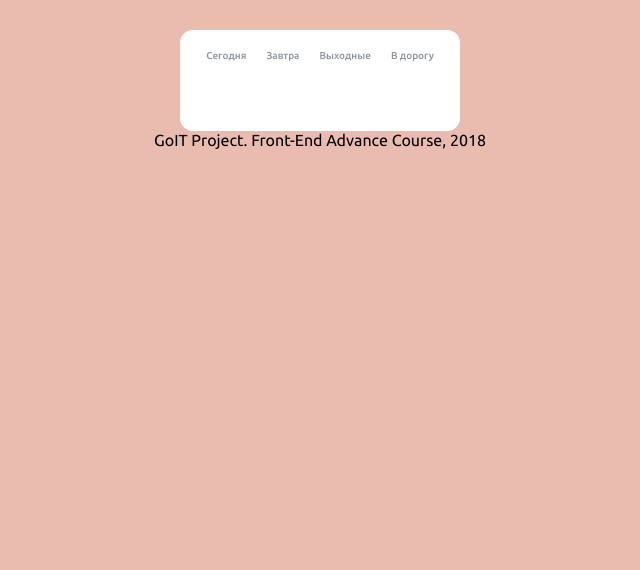
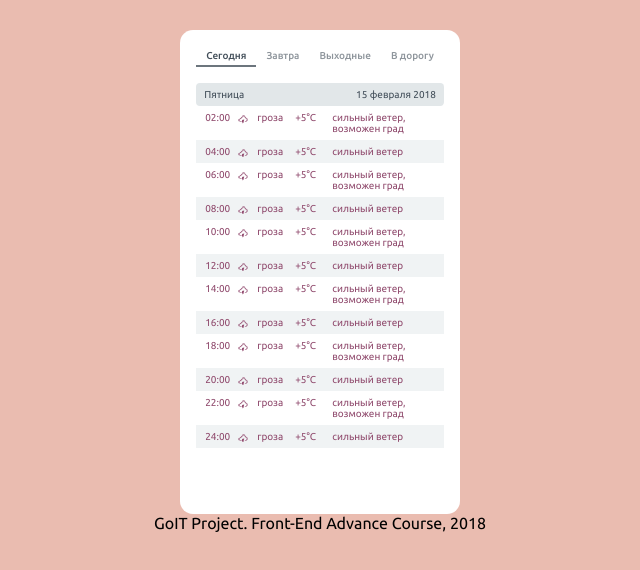
Before and after one commit to xMontag/weathertogo.com, a website: page src/index.html in a window 1280 px wide. Shown: the part 458-1028 px from the top of the page, without its empty margins (320-960 px from the left). Before the commit the page ends 800 px from the top, so only its background shows below. Drawn offline with nearby package versions, Linux system fonts and the light colour scheme; files that its build step writes are made by us from their sources.

Commit message:
added page-today-320

```diff
--- /dev/null
+++ b/src/sass/components/320/page-today.scss
@@ -0,0 +1,50 @@
+.today {
+    padding-top: rem(16px);
+}
+
+.today__title {
+    background-color: #e2e7e9;
+    @include flex-between;
+    padding: rem(6px) rem(8px);
+    border-radius: rem(4px);
+    color: $base-color;
+}
+
+.today__day {
+
+}
+
+.today__date {
+
+}
+
+.today__str {
+    display: flex;
+    color: $brand-color;
+    padding: rem(6px) 0;
+}
+
+.today__str:nth-child(odd) {
+    background-color: #f0f3f4;
+}
+
+.today__time {
+    flex-basis: 17%;
+    padding-left: rem(9px);
+}
+
+.today__precip {
+    flex-basis: 23%;
+    background-image: url(images/group.png);
+    background-repeat: no-repeat;
+    background-position: left rem(3px);
+    padding-left: rem(19px);
+}
+
+.today__temp {
+    flex-basis: 15%;
+}
+
+.today__text {
+    flex-basis: 45%;
+}
--- a/src/sass/components/320/page.scss
+++ b/src/sass/components/320/page.scss
@@ -16,5 +16,11 @@
     &:hover {
         border-bottom: 2px solid #6c757d;
         text-decoration: none;
+        opacity: 1.0;
+    }
+
+    &--active {
+        border-bottom: 2px solid #6c757d;
+        opacity: 1.0;
     }
 }
--- a/src/sass/components/320/typography.scss
+++ b/src/sass/components/320/typography.scss
@@ -43,3 +43,13 @@
     font-weight: 500;
     font-size: rem(10px);
 }
+
+.today__title {
+    font-weight: 400;
+    font-size: rem(10px);
+}
+
+.today__str {
+    font-weight: 400;
+    font-size: rem(10px);
+}
--- a/src/sass/main.scss
+++ b/src/sass/main.scss
@@ -17,6 +17,7 @@
 @import 'components/320/header-visual.scss';
 @import 'components/320/page.scss';
 @import 'components/320/typography.scss';
+@import 'components/320/page-today.scss';
 
 @import 'components/480/wrapper.scss';
 @import 'components/480/header.scss';
@@ -26,6 +27,7 @@
 @import 'components/480/header-visual.scss';
 @import 'components/480/page.scss';
 @import 'components/480/typography.scss';
+@import 'components/480/page-today.scss';
 
 @import 'components/768/wrapper.scss';
 @import 'components/768/header.scss';
@@ -35,6 +37,7 @@
 @import 'components/768/header-visual.scss';
 @import 'components/768/page.scss';
 @import 'components/768/typography.scss';
+@import 'components/768/page-today.scss';
 
 @import 'components/960/wrapper.scss';
 @import 'components/960/header.scss';
@@ -44,6 +47,7 @@
 @import 'components/960/header-visual.scss';
 @import 'components/960/page.scss';
 @import 'components/960/typography.scss';
+@import 'components/960/page-today.scss';
 
 @import 'components/1024/wrapper.scss';
 @import 'components/1024/header.scss';
@@ -53,6 +57,7 @@
 @import 'components/1024/header-visual.scss';
 @import 'components/1024/page.scss';
 @import 'components/1024/typography.scss';
+@import 'components/1024/page-today.scss';
 
 @import 'components/1440/wrapper.scss';
 @import 'components/1440/header.scss';
@@ -62,3 +67,4 @@
 @import 'components/1440/header-visual.scss';
 @import 'components/1440/page.scss';
 @import 'components/1440/typography.scss';
+@import 'components/1440/page-today.scss';
--- /dev/null
+++ b/src/templates/page-today.html
@@ -0,0 +1,78 @@
+<div class="today">
+    <div class="today__title">
+        <p class="today__day">Пятница</p>
+        <p class="today__date">15 февраля 2018</p>
+    </div>
+    <div class="today__str">
+        <p class="today__time">02:00</p>
+        <p class="today__precip">гроза</p>
+        <p class="today__temp">+5&deg;С</p>
+        <p class="today__text">сильный ветер, возможен град</p>
+    </div>
+    <div class="today__str">
+        <p class="today__time">04:00</p>
+        <p class="today__precip">гроза</p>
+        <p class="today__temp">+5&deg;С</p>
+        <p class="today__text">сильный ветер</p>
+    </div>
+    <div class="today__str">
+        <p class="today__time">06:00</p>
+        <p class="today__precip">гроза</p>
+        <p class="today__temp">+5&deg;С</p>
+        <p class="today__text">сильный ветер, возможен град</p>
+    </div>
+    <div class="today__str">
+        <p class="today__time">08:00</p>
+        <p class="today__precip">гроза</p>
+        <p class="today__temp">+5&deg;С</p>
+        <p class="today__text">сильный ветер</p>
+    </div>
+    <div class="today__str">
+        <p class="today__time">10:00</p>
+        <p class="today__precip">гроза</p>
+        <p class="today__temp">+5&deg;С</p>
+        <p class="today__text">сильный ветер, возможен град</p>
+    </div>
+    <div class="today__str">
+        <p class="today__time">12:00</p>
+        <p class="today__precip">гроза</p>
+        <p class="today__temp">+5&deg;С</p>
+        <p class="today__text">сильный ветер</p>
+    </div>
+    <div class="today__str">
+        <p class="today__time">14:00</p>
+        <p class="today__precip">гроза</p>
+        <p class="today__temp">+5&deg;С</p>
+        <p class="today__text">сильный ветер, возможен град</p>
+    </div>
+    <div class="today__str">
+        <p class="today__time">16:00</p>
+        <p class="today__precip">гроза</p>
+        <p class="today__temp">+5&deg;С</p>
+        <p class="today__text">сильный ветер</p>
+    </div>
+    <div class="today__str">
+        <p class="today__time">18:00</p>
+        <p class="today__precip">гроза</p>
+        <p class="today__temp">+5&deg;С</p>
+        <p class="today__text">сильный ветер, возможен град</p>
+    </div>
+    <div class="today__str">
+        <p class="today__time">20:00</p>
+        <p class="today__precip">гроза</p>
+        <p class="today__temp">+5&deg;С</p>
+        <p class="today__text">сильный ветер</p>
+    </div>
+    <div class="today__str">
+        <p class="today__time">22:00</p>
+        <p class="today__precip">гроза</p>
+        <p class="today__temp">+5&deg;С</p>
+        <p class="today__text">сильный ветер, возможен град</p>
+    </div>
+    <div class="today__str">
+        <p class="today__time">24:00</p>
+        <p class="today__precip">гроза</p>
+        <p class="today__temp">+5&deg;С</p>
+        <p class="today__text">сильный ветер</p>
+    </div>
+</div>
--- a/src/templates/page.html
+++ b/src/templates/page.html
@@ -1,5 +1,5 @@
 <div class="page__menu">
-    <a class="menu__link" href="#">Сегодня</a>
+    <a class="menu__link menu__link--active" href="#">Сегодня</a>
     <a class="menu__link" href="#">Завтра</a>
     <a class="menu__link" href="#">Выходные</a>
     <a class="menu__link" href="#">В дорогу</a>
```
Also changed, not shown: src/index.html (+1 -0 lines), dist/images/group.png (added), dist/index.html, dist/main.css, src/images/group.png (added), src/sass/components/1024/page-today.scss (added), src/sass/components/1440/page-today.scss (added), src/sass/components/480/page-today.scss (added), src/sass/components/768/page-today.scss (added), src/sass/components/960/page-today.scss (added).
